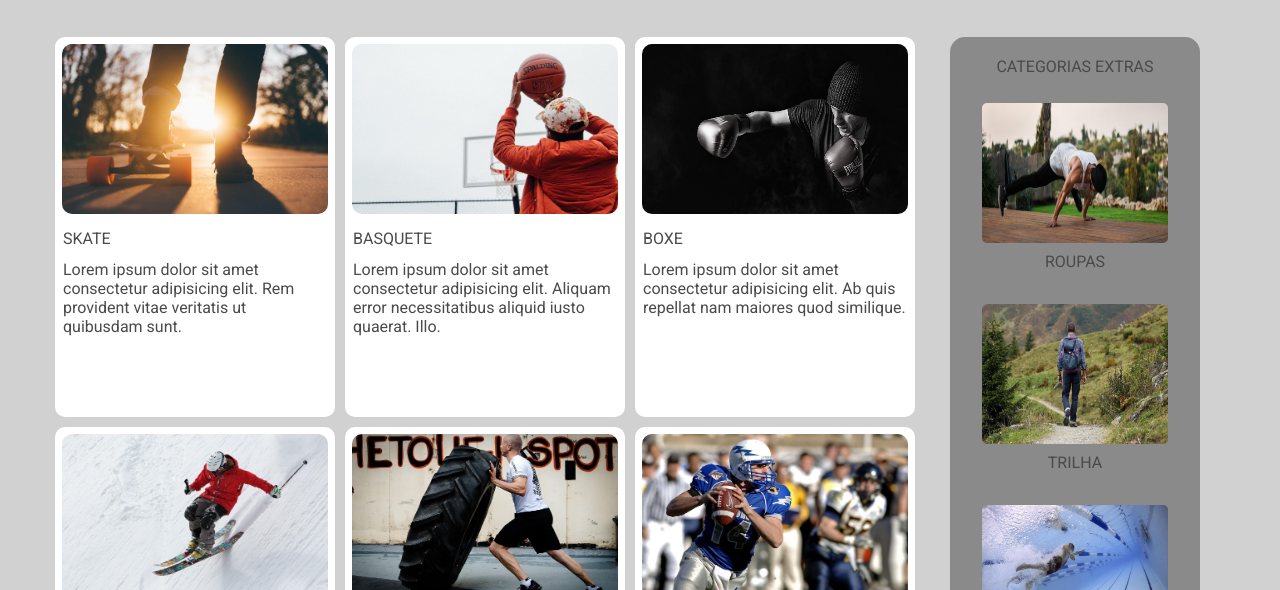
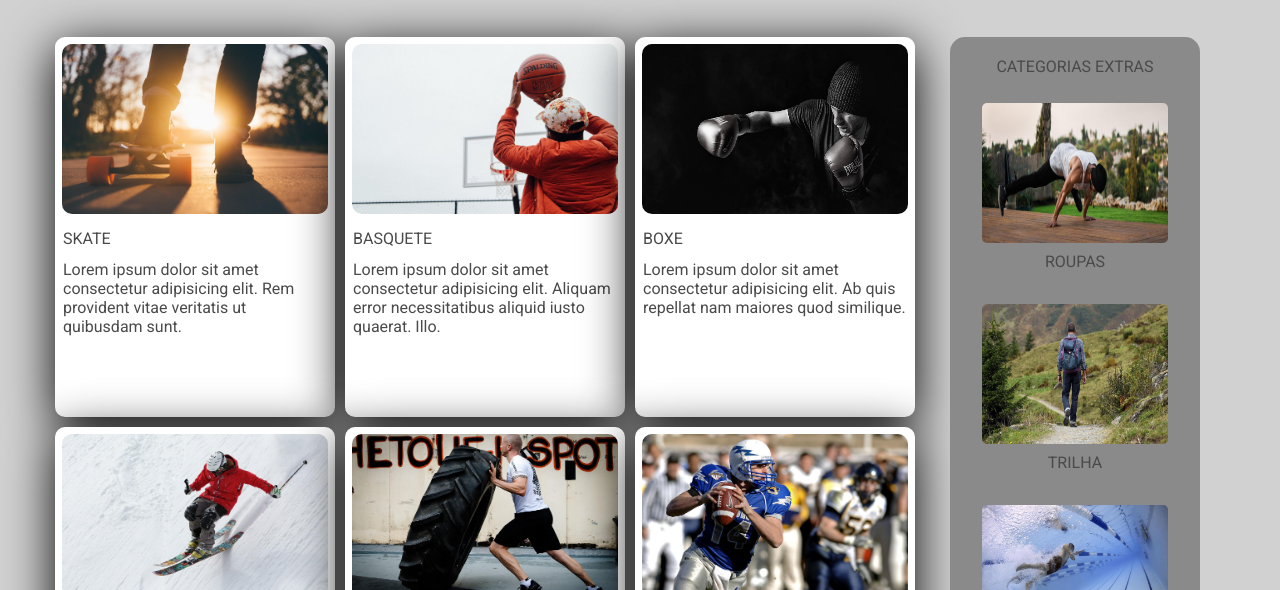
Before and after one commit to george-arison/xtreme-sports-exercicio-flexbox-grids, a plain HTML site: page index.html in a window 1280 px wide. Shown: the part 210-800 px from the top of the page. Drawn offline with Linux system fonts and the light colour scheme.

Commit message:
Add files via upload

```diff
--- a/src/css/style.css
+++ b/src/css/style.css
@@ -93,6 +93,7 @@
   border: 2px solid transparent;
   background-color: white;
   border-radius: 10px;
+  box-shadow: rgba(0, 0, 0, 1) 0 10px 50px;
   transition: 0.1s;
   cursor: pointer;
 }
```
